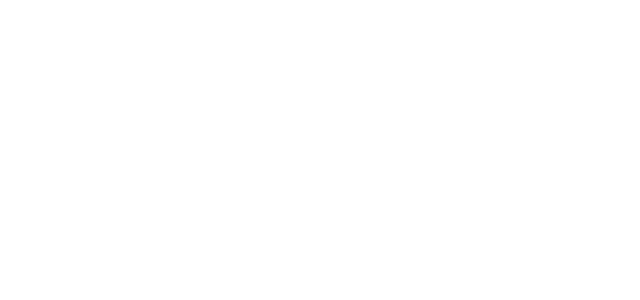
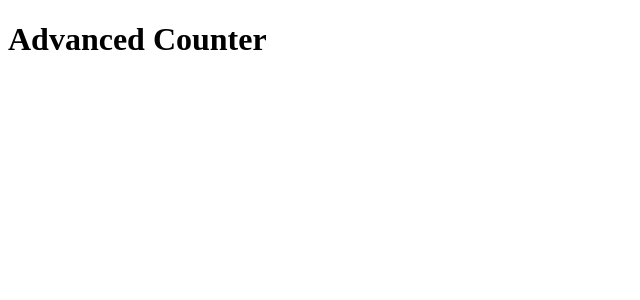
Before and after one commit to vbolden/Advanced_counter, a React (Vite) app: page / in a window 1280 px wide. Shown: the top 300 px of the page, without its empty margins (0-640 px from the left). Built offline with nearby package versions, Linux system fonts and the light colour scheme.

Commit message:
added heading to UI render

```diff
--- a/src/App.tsx
+++ b/src/App.tsx
@@ -3,8 +3,8 @@
 function App() {
 
   return (
-    <div>
-
+    <div className='container'>
+      <h1>Advanced Counter</h1>
     </div>
   )
 }
```
